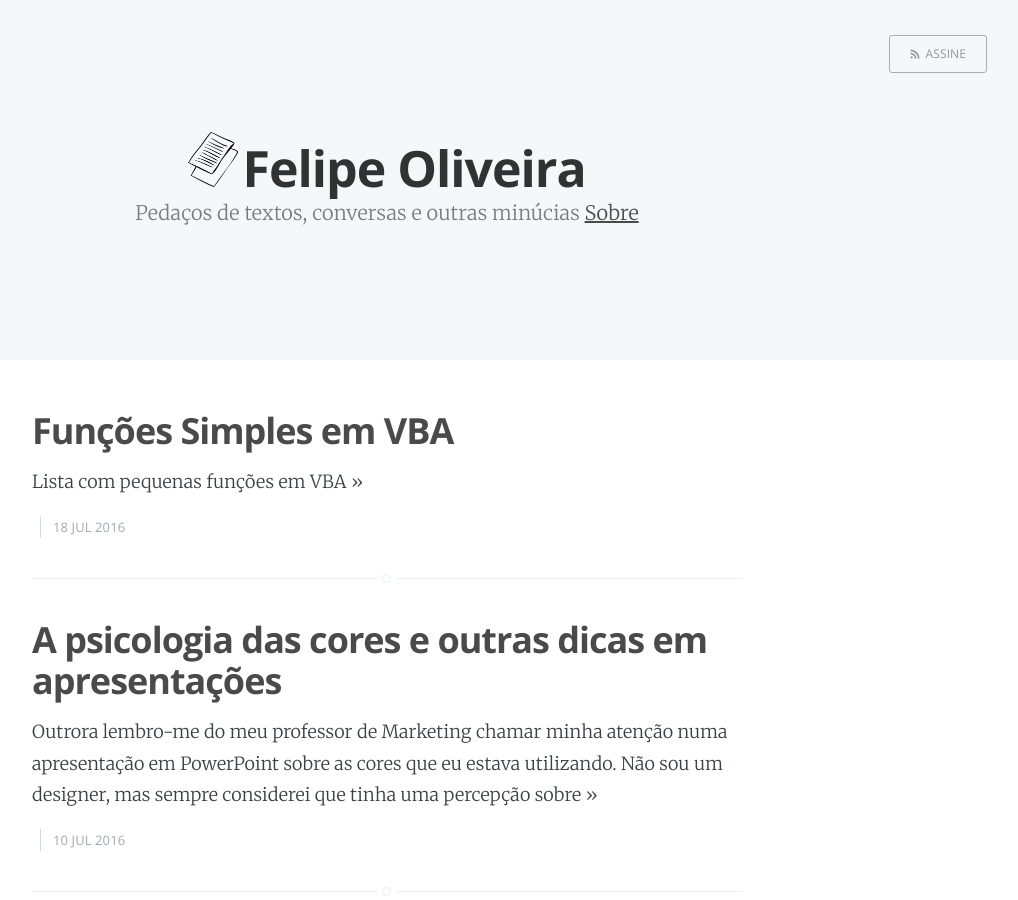
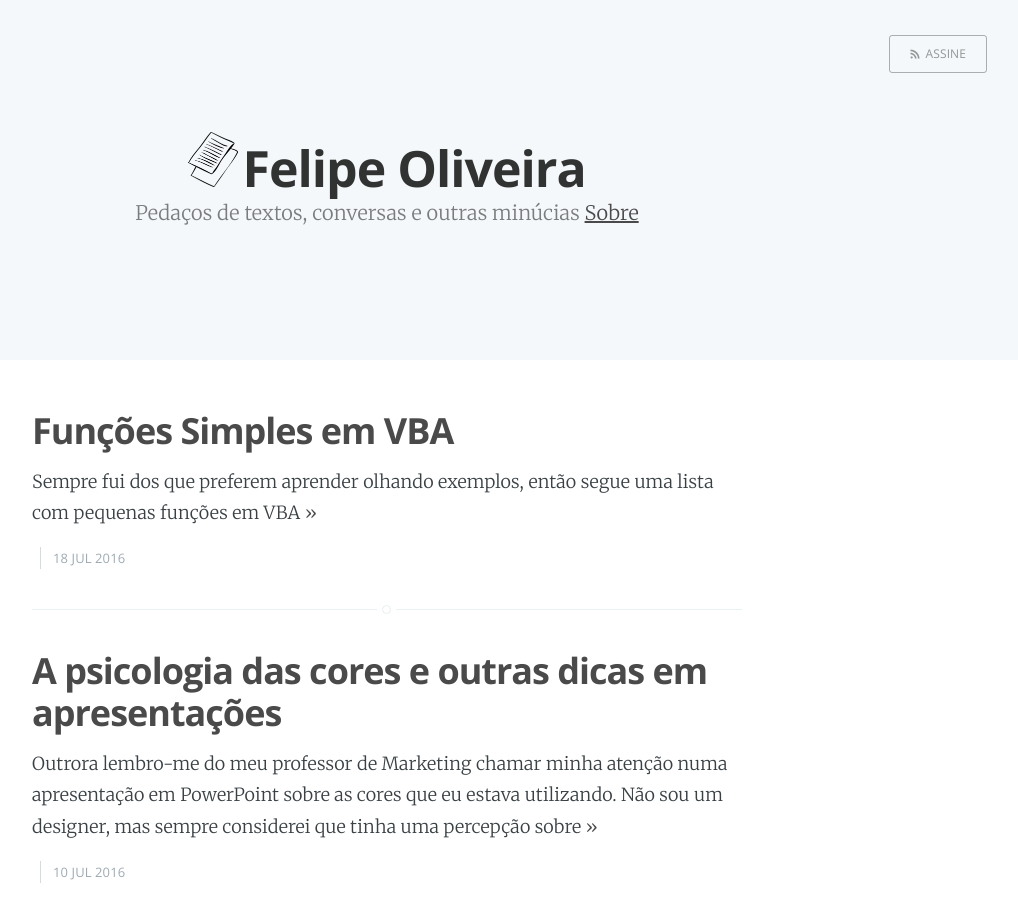
Before and after one commit to faoliveira/faoliveira.github.io, a Jekyll site: the page built from index.html, in a window 1280 px wide and 900 px high. Shown: the whole window, without its empty margins (253-1271 px from the left). Built offline with Jekyll 4.4.1, drawn with Linux system fonts in a browser that asks for light colours; the list of posts is cut into pages by our own code.

Commit message:
excerpt update

```diff
--- a/_posts/2016-07-18-funcoes-simples-vba.md
+++ b/_posts/2016-07-18-funcoes-simples-vba.md
@@ -3,7 +3,7 @@ layout: post
 title: Funções Simples em VBA
 date: 2016-07-18
 disqus: true
-excerpt: Lista com pequenas funções em VBA
+excerpt: Sempre fui dos que preferem aprender olhando exemplos, então segue uma lista com pequenas funções em VBA
 ---
 
 Particulamente sempre fui dos que preferem aprender olhando exemplos. Não que a teoria seja desnecessária, mas como dito no [texto anterior](http://faoliveira.me/2016/07/linguagem-vba), dá para consutar todas as funções do VBA no [TechOnTheNet](http://www.techonthenet.com/excel/formulas/index_vba.php) e no site da [Microsoft](https://msdn.microsoft.com/en-us/library/sh9ywfdk.aspx). A lógica do VBA no fim é igual a de qualquer outra linguagem aprendida. Desse modo, vamos a prática.
```
